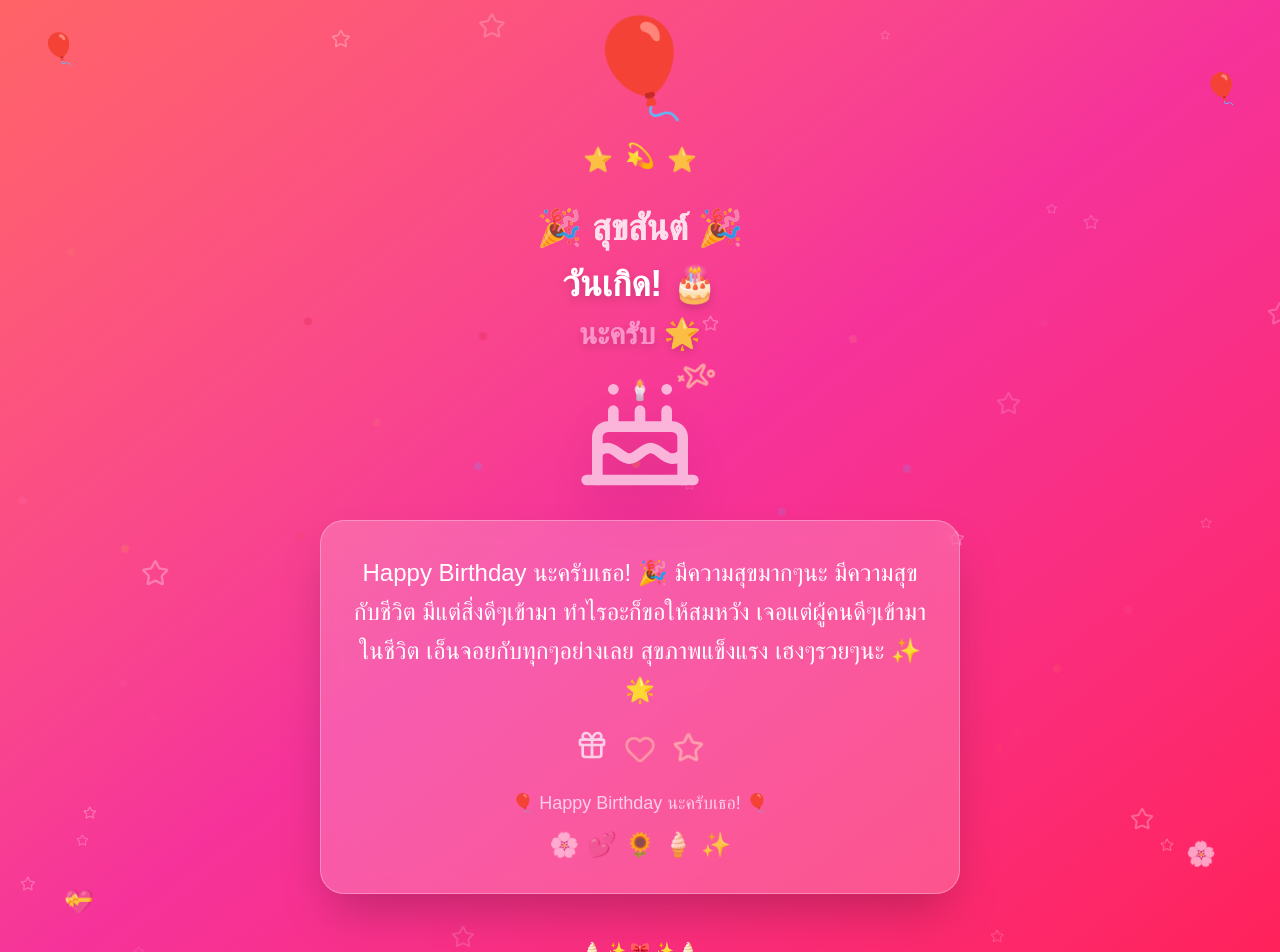
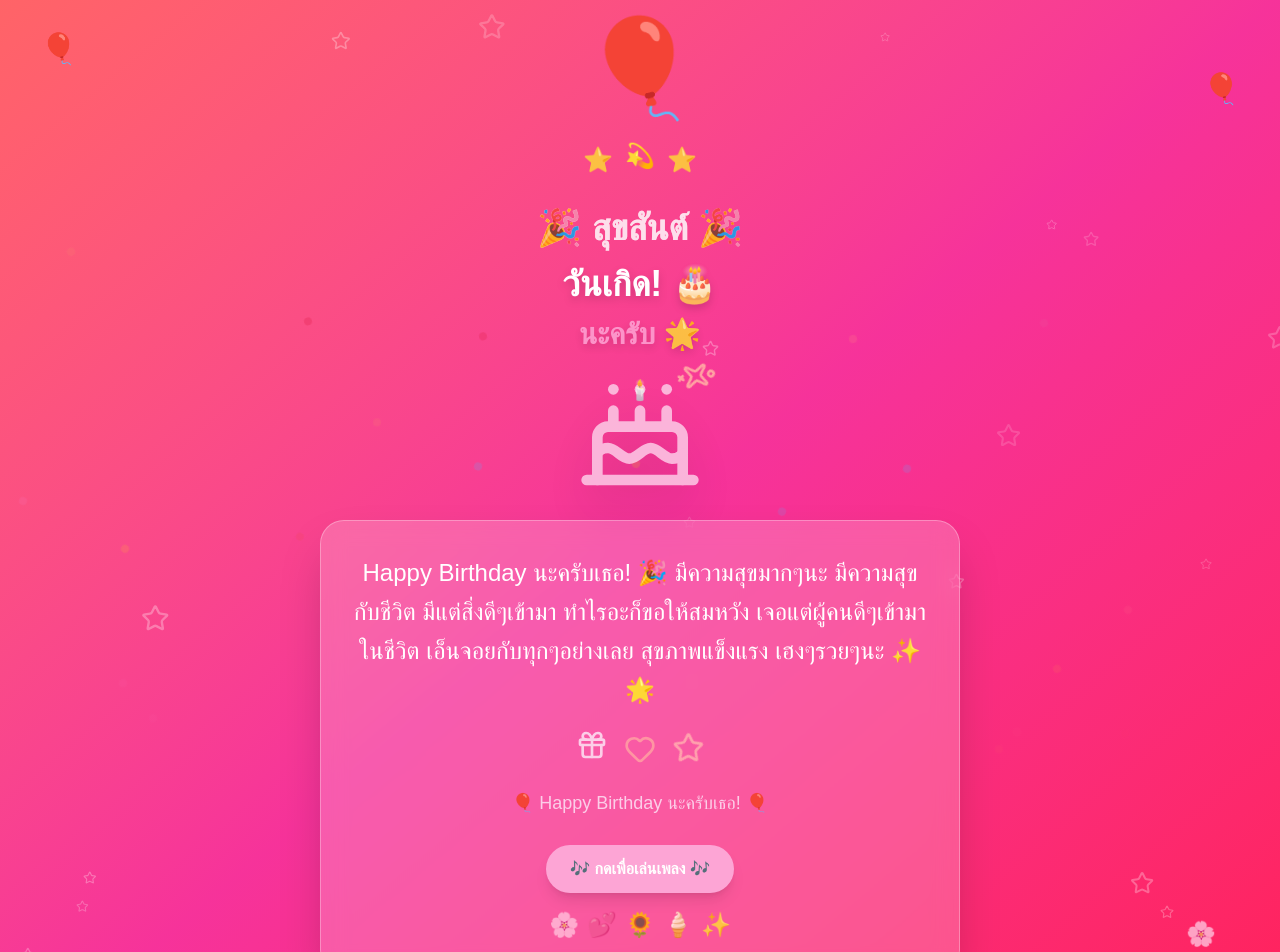
Before and after one commit to TeerapongP/birthday-website, a Next.js app: page / in a window 1280 px wide. Shown: the top 952 px of the page. Built offline with nearby package versions, Linux system fonts and the light colour scheme.

Commit message:
Add button to play birthday music on demand, enhancing user interaction and removing auto-play logic

```diff
--- a/src/app/page.tsx
+++ b/src/app/page.tsx
@@ -36,20 +36,10 @@ export default function BirthdayWebsite(): JSX.Element {
       setCurrentEmoji(prev => (prev + 1) % emojis.length);
     }, 2000);
 
-    // เพิ่มเสียงเพลง
-    const musicTimer = setTimeout(() => {
-      const audio = document.getElementById('birthday-music') as HTMLAudioElement | null;
-      if (audio) {
-        audio.play().catch(error => {
-          console.log('Auto-play prevented:', error);
-        });
-      }
-    }, 1500);
 
     return () => {
       clearTimeout(timer);
       clearInterval(emojiInterval);
-      clearTimeout(musicTimer);
     };
   }, []);
 
@@ -181,6 +171,17 @@ export default function BirthdayWebsite(): JSX.Element {
             <p className="text-sm sm:text-base md:text-lg text-pink-200 font-medium mb-3">
               🎈 Happy Birthday นะครับเธอ! 🎈
             </p>
+            <button
+              onClick={() => {
+                const audio = document.getElementById('birthday-music') as HTMLAudioElement | null;
+                if (audio) {
+                  audio.play();
+                }
+              }}
+              className="mt-4 px-6 py-3 bg-pink-300 hover:bg-pink-400 text-white font-semibold rounded-full shadow-lg transition-all duration-300 ease-in-out hover:scale-105 active:scale-95 mb-4"
+            >
+              🎶 กดเพื่อเล่นเพลง 🎶
+            </button>
 
             {/* เพิ่มตกแต่งน่ารักๆ */}
             <div className="flex justify-center space-x-2 text-xl sm:text-2xl animate-pulse">
```
Lines whose indentation alone changed are shown as unchanged.
